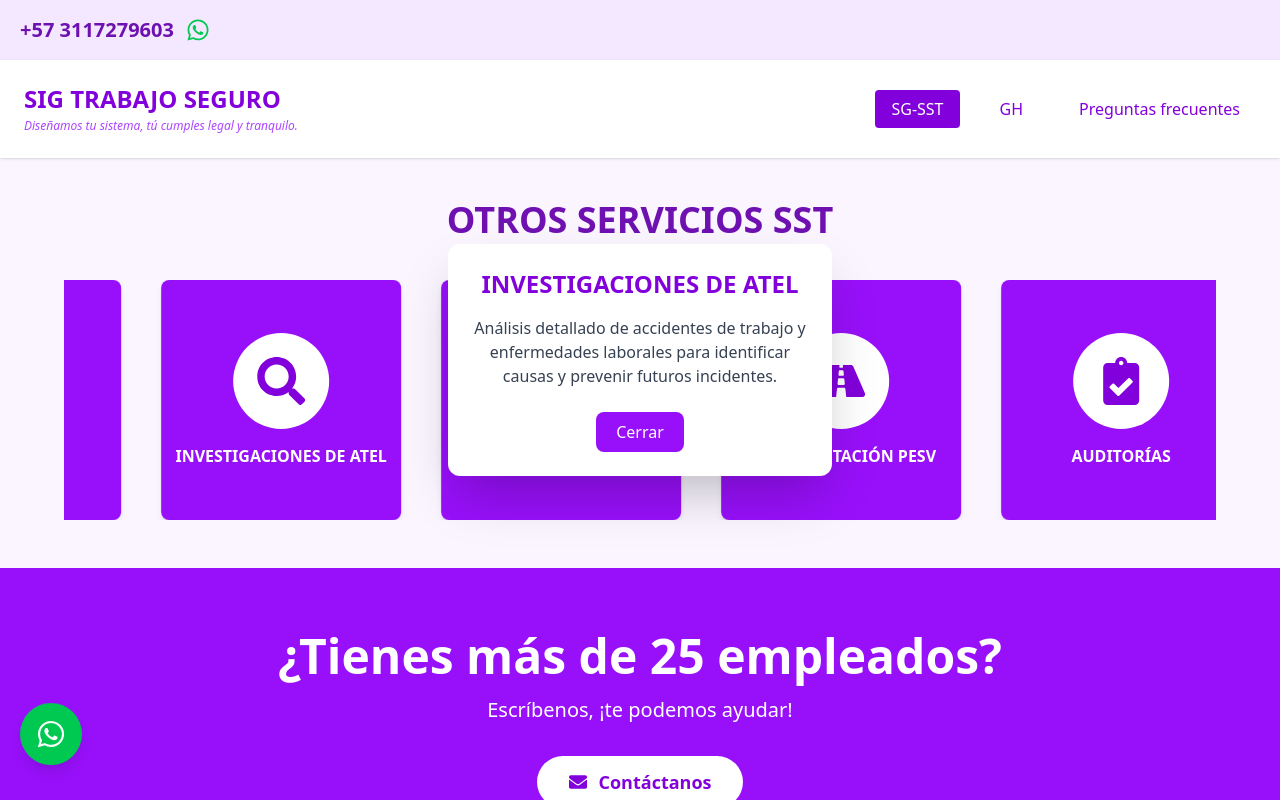
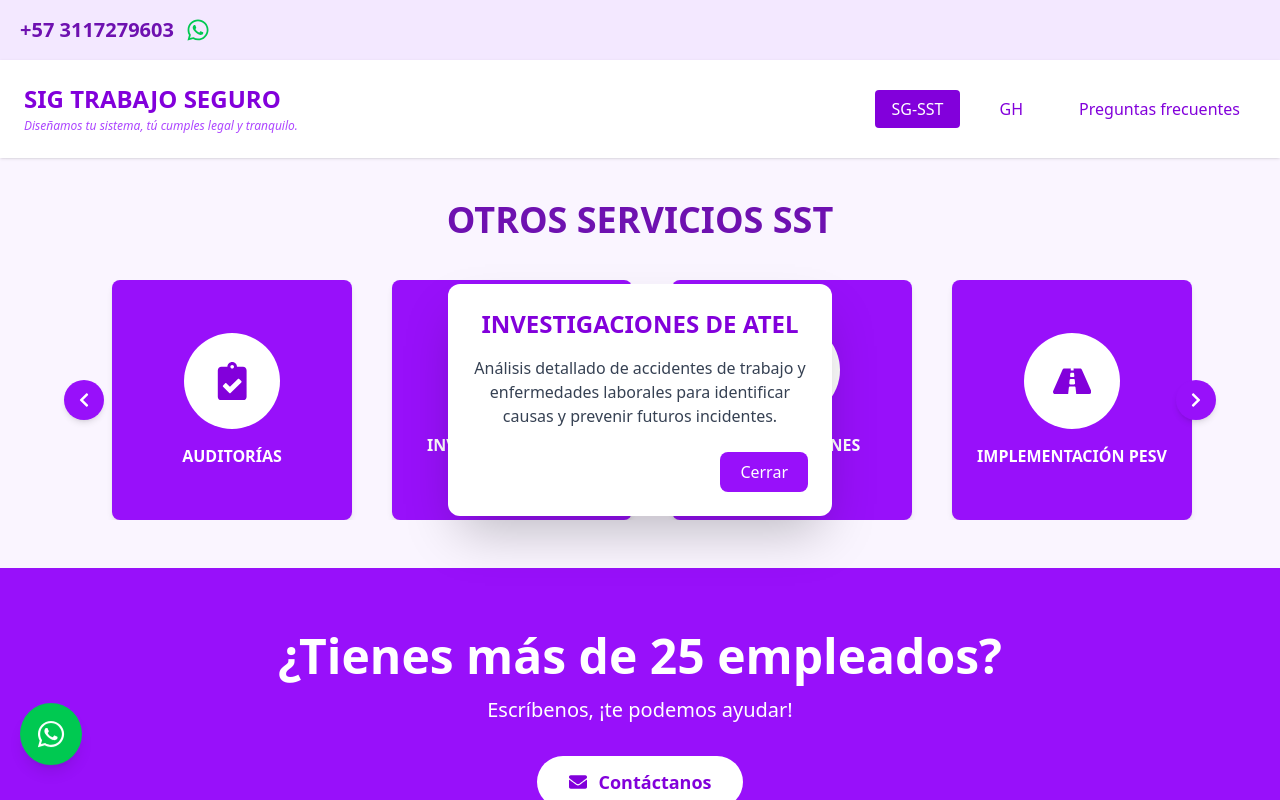
Before and after one commit to DavidGarzonDev/Asesorias, a React (Vite) app: page / in a window 1280 px wide. Both pictures are taken after a click on the element "INVESTIGACIONES DE ATEL". Shown: the part 1686-2486 px from the top of the page. Built offline with nearby package versions, Linux system fonts and the light colour scheme.

Commit message:
añadiendo cliente y mejorando otros servicios

```diff
--- a/src/components/home/Clientes.jsx
+++ b/src/components/home/Clientes.jsx
@@ -39,6 +39,14 @@ const Clientes = () => {
                     />
                 </div>
 
+                <div className="bg-white border border-purple-200 rounded-lg p-1 flex items-center justify-center shadow py-2">
+                    <img
+                        src="/img-clientes/cliente4.webp"
+                        alt="Cliente 4"
+                        className="max-h-40 object-contain"
+                    />
+                </div>
+
 
             </div>
         </section>
--- a/src/components/home/OtrosServicios.jsx
+++ b/src/components/home/OtrosServicios.jsx
@@ -1,11 +1,19 @@
-import { useState } from "react";
-import { FaSearch, FaChalkboardTeacher, FaRoad, FaClipboardCheck } from "react-icons/fa";
+import React, { useEffect, useRef, useState } from "react";
+import {
+    FaSearch,
+    FaChalkboardTeacher,
+    FaRoad,
+    FaClipboardCheck,
+    FaChevronLeft,
+    FaChevronRight,
+} from "react-icons/fa";
 
 const servicios = [
     {
         nombre: "AUDITORÍAS",
         icono: <FaClipboardCheck />,
-        descripcion: "Realizamos auditorías integrales para verificar el cumplimiento de normativas y mejorar la gestión organizacional.",
+        descripcion:
+            "Realizamos auditorías integrales para verificar el cumplimiento de normativas y mejorar la gestión organizacional.",
         detalles: [
             "ISO 9001",
             "ISO 14001",
@@ -16,22 +24,25 @@ const servicios = [
             "Auditoría PESV",
             "Auditoría RUC",
             "Auditoría SGSST",
-        ]
+        ],
     },
     {
         nombre: "INVESTIGACIONES DE ATEL",
         icono: <FaSearch />,
-        descripcion: "Análisis detallado de accidentes de trabajo y enfermedades laborales para identificar causas y prevenir futuros incidentes."
+        descripcion:
+            "Análisis detallado de accidentes de trabajo y enfermedades laborales para identificar causas y prevenir futuros incidentes.",
     },
     {
         nombre: "CAPACITACIONES EXPRES",
         icono: <FaChalkboardTeacher />,
-        descripcion: "Capacitaciones rápidas y efectivas adaptadas a tu empresa en temas de seguridad y salud en el trabajo."
+        descripcion:
+            "Capacitaciones rápidas y efectivas adaptadas a tu empresa en temas de seguridad y salud en el trabajo.",
     },
     {
         nombre: "IMPLEMENTACIÓN PESV",
         icono: <FaRoad />,
-        descripcion: "Diseño e implementación de planes estratégicos de seguridad vial para reducir riesgos en la movilidad de tu organización."
+        descripcion:
+            "Diseño e implementación de planes estratégicos de seguridad vial para reducir riesgos en la movilidad de tu organización.",
     },
 ];
 
@@ -39,13 +50,176 @@ export const OtrosServicios = () => {
     const [modalOpen, setModalOpen] = useState(false);
     const [servicioSeleccionado, setServicioSeleccionado] = useState(null);
 
+    const scrollRef = useRef(null);
+    const rafRef = useRef(null);
+    const isUserInteractingRef = useRef(false); // pausa mientras el usuario interactúa
+    const resumeTimeoutRef = useRef(null);
+
+    // Creamos una lista duplicada para dar sensación de loop infinito
+    const items = [...servicios, ...servicios];
+
+    // velocidad en pixeles por frame (~60fps). Ajusta si quieres más lento/rápido
+    const speed = 0.6;
+
+    useEffect(() => {
+        const el = scrollRef.current;
+        if (!el) return;
+
+        // Función que anima el scroll incrementalmente
+        const step = () => {
+            // si el usuario está interactuando, no auto-scroll
+            if (!isUserInteractingRef.current) {
+                // threshold = mitad del scrollWidth (porque duplicamos items)
+                const threshold = el.scrollWidth / 2;
+
+                // avanzar
+                el.scrollLeft += speed;
+
+                // si llegamos o pasamos la mitad, reseteamos restando la mitad para loop suave
+                if (el.scrollLeft >= threshold) {
+                    el.scrollLeft = el.scrollLeft - threshold;
+                }
+            }
+            rafRef.current = requestAnimationFrame(step);
+        };
+
+        // inicia animación
+        rafRef.current = requestAnimationFrame(step);
+
+        // Limpieza
+        return () => {
+            cancelAnimationFrame(rafRef.current);
+            if (resumeTimeoutRef.current) clearTimeout(resumeTimeoutRef.current);
+        };
+    }, []); // ejecuta solo al montar
+
+    // Pausar autoplay por interacción del usuario
+    useEffect(() => {
+        const el = scrollRef.current;
+        if (!el) return;
+
+        const pause = () => {
+            isUserInteractingRef.current = true;
+            if (resumeTimeoutRef.current) clearTimeout(resumeTimeoutRef.current);
+        };
+
+        const resumeDelayed = () => {
+            // reanudamos después de 1.2s sin interacción
+            if (resumeTimeoutRef.current) clearTimeout(resumeTimeoutRef.current);
+            resumeTimeoutRef.current = setTimeout(() => {
+                isUserInteractingRef.current = false;
+            }, 1200);
+        };
+
+        // handlers
+        const onPointerDown = () => {
+            pause();
+        };
+        const onPointerUp = () => {
+            resumeDelayed();
+        };
+        const onMouseEnter = () => {
+            pause();
+        };
+        const onMouseLeave = () => {
+            resumeDelayed();
+        };
+        const onWheel = () => {
+            pause();
+            resumeDelayed();
+        };
+        const onTouchStart = () => {
+            pause();
+        };
+        const onTouchEnd = () => {
+            resumeDelayed();
+        };
+
+        // attach
+        el.addEventListener("pointerdown", onPointerDown, { passive: true });
+        window.addEventListener("pointerup", onPointerUp, { passive: true });
+        el.addEventListener("mouseenter", onMouseEnter);
+        el.addEventListener("mouseleave", onMouseLeave);
+        el.addEventListener("wheel", onWheel, { passive: true });
+        el.addEventListener("touchstart", onTouchStart, { passive: true });
+        el.addEventListener("touchend", onTouchEnd, { passive: true });
+
+        return () => {
+            el.removeEventListener("pointerdown", onPointerDown);
+            window.removeEventListener("pointerup", onPointerUp);
+            el.removeEventListener("mouseenter", onMouseEnter);
+            el.removeEventListener("mouseleave", onMouseLeave);
+            el.removeEventListener("wheel", onWheel);
+            el.removeEventListener("touchstart", onTouchStart);
+            el.removeEventListener("touchend", onTouchEnd);
+            if (resumeTimeoutRef.current) clearTimeout(resumeTimeoutRef.current);
+        };
+    }, []);
+
+    // botones nav manual
+    const scrollLeft = () => {
+        const el = scrollRef.current;
+        if (!el) return;
+        // pausa temporal para evitar fight between user action and autoplay
+        isUserInteractingRef.current = true;
+        el.scrollBy({ left: -300, behavior: "smooth" });
+        // reanudar luego
+        if (resumeTimeoutRef.current) clearTimeout(resumeTimeoutRef.current);
+        resumeTimeoutRef.current = setTimeout(() => {
+            isUserInteractingRef.current = false;
+        }, 800);
+    };
+
+    const scrollRight = () => {
+        const el = scrollRef.current;
+        if (!el) return;
+        isUserInteractingRef.current = true;
+        el.scrollBy({ left: 300, behavior: "smooth" });
+        if (resumeTimeoutRef.current) clearTimeout(resumeTimeoutRef.current);
+        resumeTimeoutRef.current = setTimeout(() => {
+            isUserInteractingRef.current = false;
+        }, 800);
+    };
+
+    // cerrar modal al presionar Esc
+    useEffect(() => {
+        const onKey = (e) => {
+            if (e.key === "Escape") setModalOpen(false);
+        };
+        window.addEventListener("keydown", onKey);
+        return () => window.removeEventListener("keydown", onKey);
+    }, []);
+
+    // Cerrar modal si se hace click fuera (overlay). El overlay ocupa todo el viewport y NO tiene fondo.
+    const handleOverlayClick = (e) => {
+        if (e.target.id === "overlay") {
+            setModalOpen(false);
+        }
+    };
+
     return (
         <section className="bg-purple-50 py-12 px-4 text-center relative">
             <h2 className="text-4xl font-bold text-purple-800 mb-10">OTROS SERVICIOS SST</h2>
 
-            <div className="overflow-hidden w-full max-w-6xl mx-auto px-5">
-                <div className="flex animate-[slide_25s_linear_infinite] whitespace-nowrap items-center gap-10">
-                    {servicios.concat(servicios).map((servicio, index) => (
+            <div className="relative w-full max-w-6xl mx-auto">
+                {/* Botón Izquierda */}
+                <button
+                    onClick={scrollLeft}
+                    aria-label="Anterior"
+                    className="absolute left-0 top-1/2 -translate-y-1/2 bg-purple-600 text-white p-3 rounded-full shadow-md hover:bg-purple-700 z-10"
+                >
+                    <FaChevronLeft />
+                </button>
+
+                {/* Carrusel: duplicamos items para loop visual */}
+                <div
+                    ref={scrollRef}
+                    className="overflow-x-auto scrollbar-none px-12"
+                    // estilo pointer cursor para dejar claro que se puede arrastrar
+                    style={{ cursor: "grab" }}
+                >
+                    <div className="flex items-center gap-10">
+                        {items.map((servicio, index) => (
                             <div
                                 key={index}
                                 onClick={() => {
@@ -54,7 +228,7 @@ export const OtrosServicios = () => {
                                 }}
                                 className="cursor-pointer w-60 min-w-[15rem] h-60 flex-shrink-0 flex flex-col items-center justify-center bg-purple-600 text-white p-4 rounded-lg shadow-md hover:bg-purple-700 transition duration-300"
                             >
-                            <div className="bg-white text-purple-700 w-24 h-24 rounded-full flex items-center justify-center mb-4 text-[3rem]">
+                                <div className="bg-white text-purple-700 w-24 h-24 rounded-full flex items-center justify-center mb-4 text-[2.4rem]">
                                     {servicio.icono}
                                 </div>
                                 <span className="text-center text-base font-semibold px-2 leading-snug">
@@ -65,14 +239,30 @@ export const OtrosServicios = () => {
                     </div>
                 </div>
 
-            {/* Modal flotante */}
+                {/* Botón Derecha */}
+                <button
+                    onClick={scrollRight}
+                    aria-label="Siguiente"
+                    className="absolute right-0 top-1/2 -translate-y-1/2 bg-purple-600 text-white p-3 rounded-full shadow-md hover:bg-purple-700 z-10"
+                >
+                    <FaChevronRight />
+                </button>
+            </div>
+
+            {/* Modal (sin fondo negro). overlay ocupa todo el viewport, cerrar si click fuera) */}
             {modalOpen && (
-                <div className="absolute top-1/2 left-1/2 transform -translate-x-1/2 -translate-y-1/2 bg-white p-6 rounded-xl shadow-2xl max-w-sm w-full z-50">
+                <div
+                    id="overlay"
+                    onClick={handleOverlayClick}
+                    className="fixed inset-0 flex items-center justify-center z-50"
+                    role="dialog"
+                    aria-modal="true"
+                >
+                    <div className="bg-white p-6 rounded-xl shadow-2xl max-w-sm w-full relative">
                         <h3 className="text-2xl font-bold text-purple-700 mb-4">
                             {servicioSeleccionado?.nombre}
                         </h3>
 
-                    {/* Mostrar lista si tiene detalles */}
                         {servicioSeleccionado?.detalles ? (
                             <ul className="text-gray-700 text-left list-disc list-inside mb-6">
                                 {servicioSeleccionado.detalles.map((item, i) => (
@@ -83,6 +273,7 @@ export const OtrosServicios = () => {
                             <p className="text-gray-700 mb-6">{servicioSeleccionado?.descripcion}</p>
                         )}
 
+                        <div className="flex justify-end">
                             <button
                                 onClick={() => setModalOpen(false)}
                                 className="px-5 py-2 bg-purple-600 text-white rounded-lg hover:bg-purple-700 transition"
@@ -90,7 +281,11 @@ export const OtrosServicios = () => {
                                 Cerrar
                             </button>
                         </div>
+                    </div>
+                </div>
             )}
         </section>
     );
 };
+
+export default OtrosServicios;
--- a/src/index.css
+++ b/src/index.css
@@ -12,3 +12,15 @@
         transform: translateX(-50%);
     }
 }
+
+/* Ocultar scrollbar en navegadores modernos */
+.scrollbar-none::-webkit-scrollbar {
+    display: none;
+}
+
+.scrollbar-none {
+    -ms-overflow-style: none;
+    /* IE y Edge */
+    scrollbar-width: none;
+    /* Firefox */
+}
```
Also changed, not shown: public/img-clientes/cliente4.webp (added). Lines whose indentation alone changed are shown as unchanged.
